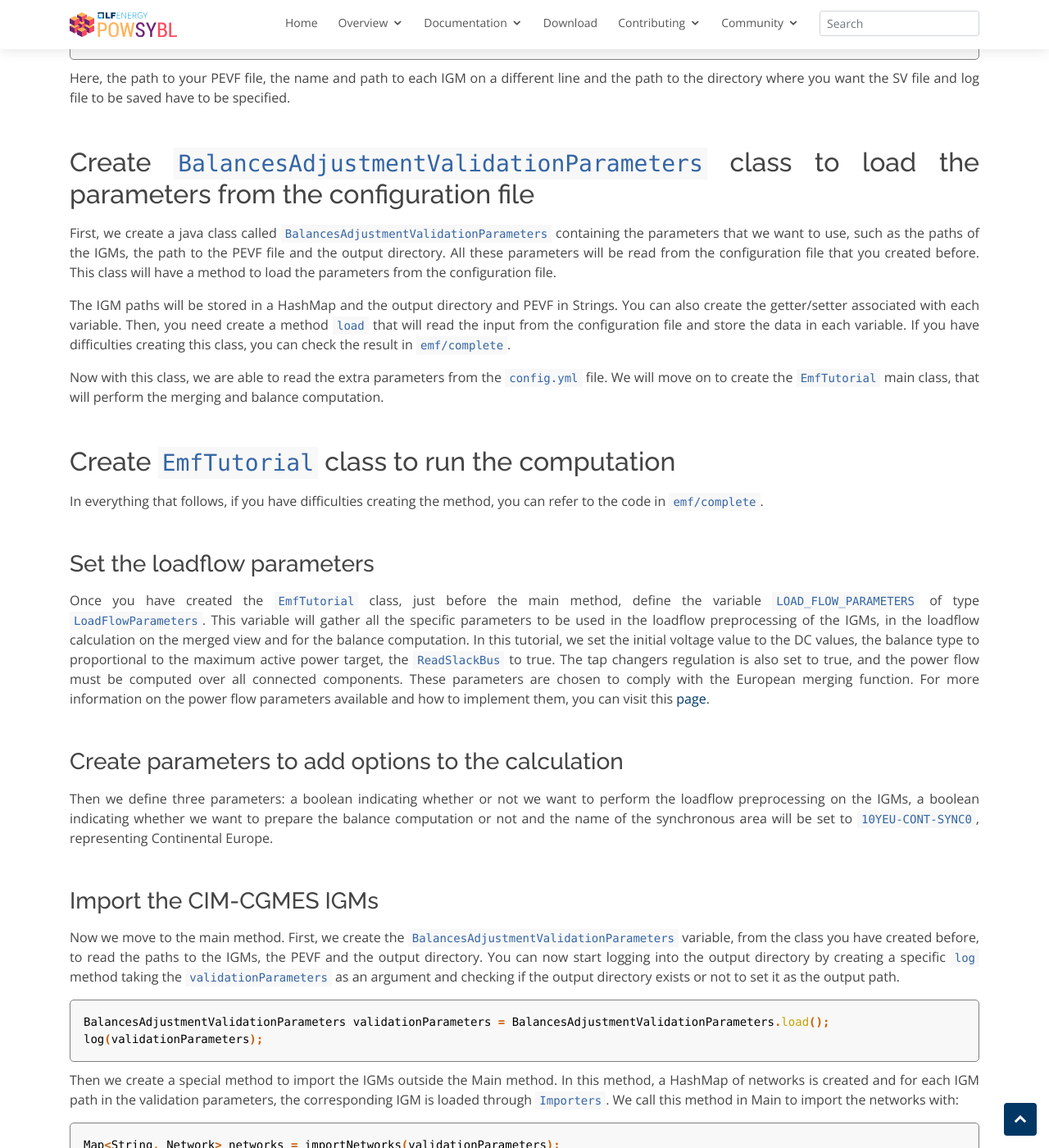
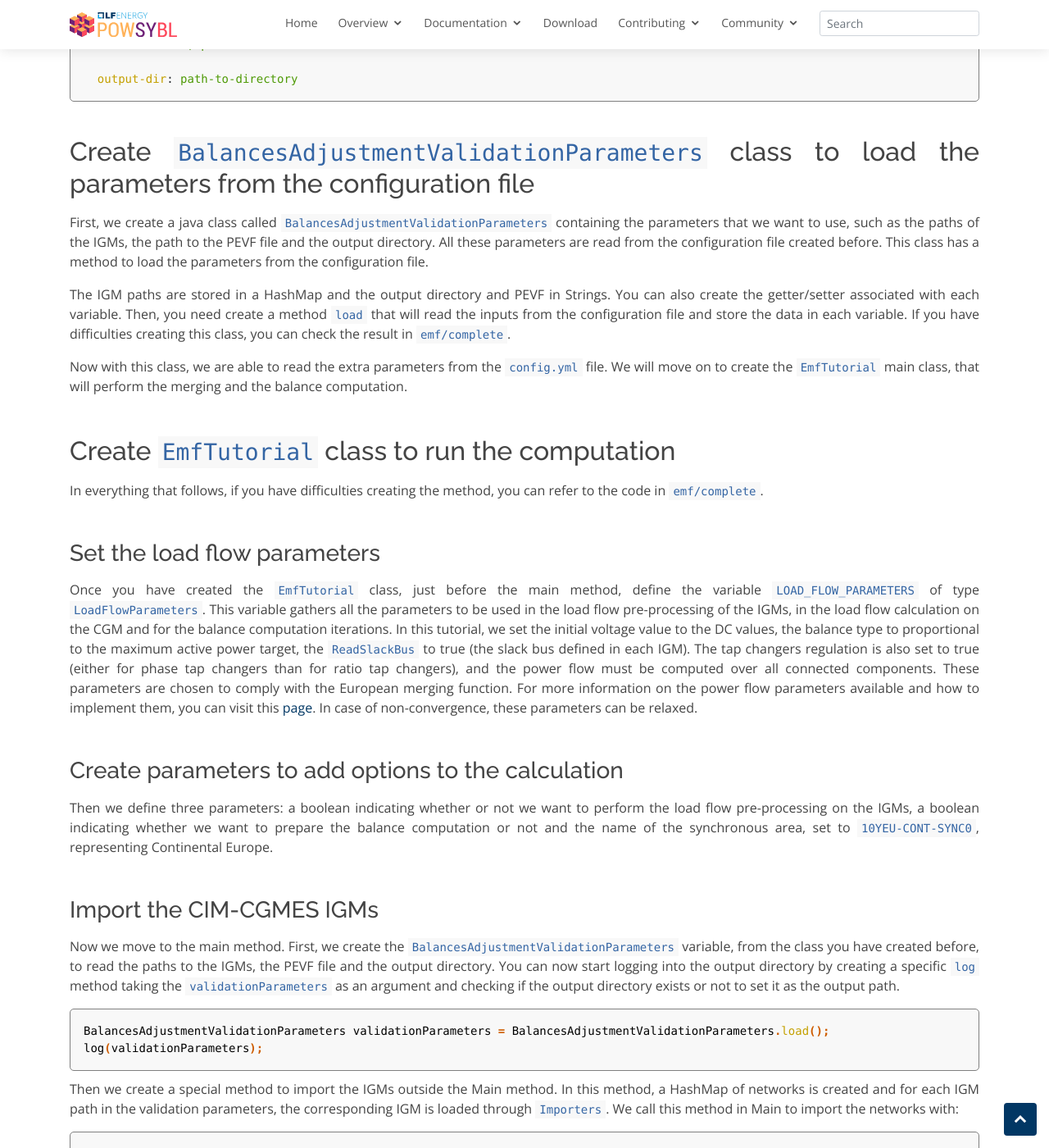
Before and after one commit to powsybl/powsybl.github.io, a Jekyll site: the page built from pages/documentation/developer/tutorials/emf.md, in a window 1280 px wide and 1400 px high, scrolled down 6248 px. Shown: the whole window at 82% size. Built offline with Jekyll 4.4.1, drawn with Linux system fonts in a browser that asks for light colours; our own code applies the rules of GitHub Pages for plain Markdown files; some of the changed text lies outside the part shown.

Commit message:
Small improvements.
Signed-off-by: Anne Tilloy <anne.tilloy@rte-france.com>

````diff
--- a/pages/documentation/developer/tutorials/balance_computation.md
+++ b/pages/documentation/developer/tutorials/emf.md
@@ -3,7 +3,7 @@
 latex: true
 ---
 
-# Write the Java code to perform merging and balance adjustment of CGMES files
+# Write the Java code to perform a European Merging Function
 
 This tutorial shows how to merge multiple IGMs from different TSOs and scale the resulting CGM according to actual market data. It implements the [European Merging Function](https://eepublicdownloads.entsoe.eu/clean-documents/Network%20codes%20documents/Implementation/cacm/cgmm/European_Merging_Function_Requirements_Specification.pdf) whose requirements can be found on the website of ENTSOE.
 The forecast net positions of the IGMs are computed through the [Pan European Verification Function](https://eepublicdownloads.entsoe.eu/clean-documents/EDI/Library/cim_based/schema/PEVF%20Implementation%20Guide_V1.0.pdf).
@@ -12,13 +12,11 @@
 {:toc}
 
 ## What will you build?
-First, your individual CGMES files will be imported and merged. Optionally, you will be able to compute a power flow on each of the single IGMs before merging. Then a loadlfow will be run on the CGM.
-The loadflow simulator used in this tutorial is [OpenLoadFlow](../../simulation/powerflow/openlf.md).
-After the loadflow on the merged area, the net positions of each TSO perimeter will be computed. The algorithm used for the balance computation is in the `powsybl-balances-adjustment` API. The PEVF file will be read and gives the expected net positions, and the balance adjustment is computed.
-Then the SV file of the CGM will be exported.
+First, your individual CGMES files will be imported and merged. Optionally, you will be able to compute a power flow on each IGM before merging. Then a load flow will be run on the CGM. The load flow simulator used in this tutorial is [OpenLoadFlow](../../simulation/powerflow/openlf.md).
+After the load flow performed on the merged area, the net positions of each control area will be computed. The algorithm used for the balance computation is in the `powsybl-balances-adjustment` API. The PEVF (for Pan European Verification Function) file will be read and gives the expected AC net positions (DC net positions is not yet supported), and the balance adjustment is computed. Then the SV file of the CGM will be exported.
 
 ## What will you need?
-- About one hour
+- About two hour
 - A favourite text editor or IDE
 - JDK 1.11 or later
 - Some IGMs that you want to merge and the corresponding PEVF and CGMES boundary files (EQBD, TPBD)
@@ -26,20 +24,19 @@
   - [IntelliJ IDEA](intellij.md)
 
 ## How to complete this tutorial?
-You can start from scratch and complete each step. Or you can bypass basic setup steps that you are already familiar with. Either way, you end up with a working code.
-To start from scratch, move on to [Create a new project](#create-a-new-project-from-scratch).
+You can start from scratch and complete each step. Or you can bypass basic setup steps that you are already familiar with. Either way, you end up with a working code. To start from scratch, move on to [Create a new project](#create-a-new-project-from-scratch).
 
 To skip the basics, do the following:
 - Download and unzip the source repository or clone it using Git.
 - Change directory to `emf/initial`
 - Jump ahead to [Configure the pom file](#configure-the-maven-pom-file)
 
-For the input data, you will need:
-- A folder containing your IGMs in CIM-CGMES format. Each IGM needs to be zipped with the EQ, TP, SSH and SV
+For the input data, you need:
+- A folder containing your IGMs in CIM-CGMES format. Each IGM needs to be zipped with the EQ, TP, SSH and SV.
 - A PEVF file corresponding to the AC net positions of the IGMs and the DC net position of the cross-border HVDC lines. It should not be zipped.
 - A folder containing the CGMES boundary files, EQBD and TPBD, unzipped as well.
 
-When you are done with the tutorial, you can compare your results with the code in `emf/complete`.
+When you are done with the tutorial, you can compare your code with the code in `emf/complete`.
 
 ## Create a new project from scratch
 To start from scratch, you need to create a file called `pom.xml` in `emf/initial` with the following content:
@@ -88,13 +84,11 @@
 <exec.cleanupDaemonThreads>false</exec.cleanupDaemonThreads>
 <exec.mainClass>powsybl.tutorials.emf.EmfTutorial</exec.mainClass>
 ```
-When you will have created the `EmfTutorial` class and its main function, you will then be able to
-execute your code through:
+When you have created the `EmfTutorial` class and its main function, you are able to execute your code through:
 ```
 $> mvn clean package exec:java
 ```
-You also need to configure the pom file in order to use a configuration file taken in the classpath, instead of the one
-that is global to your system:
+You also need to configure the pom file in order to use a configuration file taken in the classpath, instead of the one that is global to your system:
 ```xml
     <build>
   <plugins>
@@ -116,11 +110,11 @@
 Now, we add all the **required** maven dependencies:
 - `com.powsybl:powsybl-config-classic`: to provide a way to read the configuration.
 - `org.slf4j:slf4j-simple`: to provide an implementation of `slf4j`.
-- `com.powsybl:powsybl-open-loadflow`: to provide an [implementation](../simulation/powerflow/openlf.md) for the loadflow calculation.
-- `com.powsybl:powsybl-iidm-impl`: to work with network core model API.
+- `com.powsybl:powsybl-open-loadflow`: to provide an [implementation](../simulation/powerflow/openlf.md) for the load flow calculation.
+- `com.powsybl:powsybl-iidm-impl`: to work with network core model API and in-memory implementation.
 - `com.powsybl:powsybl-action-util`: to provide a set of common actions such as scaling.
-- `com.powsybl:powsybl-balances-adjustment` and `com.powsybl:powsybl-entsoe-cgmes-balances-adjustment`: to provide an implementation in order to run an active power balance adjustment computation over several network areas. Through this API, it is possible to keep the power factor constant during the process by readjusting the reactive power as well.
-- `com.powsybl:powsybl-cgmes-conversion`, `com.powsybl:powsybl-triple-store-impl-rdf4j`, `com.powsybl:powsybl-cgmes-extensions`, `com.powsybl:powsybl-iidm-converter-api`: to import/export the CGMES files and convert them into the iidm core network model.
+- `com.powsybl:powsybl-balances-adjustment` and `com.powsybl:powsybl-entsoe-cgmes-balances-adjustment`: to provide an implementation to run an active power balance adjustment computation over several control areas. Through this API, it is possible to keep the power factor constant during the process by readjusting the reactive power as well (since version 1.6.0 indeed).
+- `com.powsybl:powsybl-cgmes-conversion`, `com.powsybl:powsybl-triple-store-impl-rdf4j`, `com.powsybl:powsybl-cgmes-extensions`, `com.powsybl:powsybl-iidm-converter-api`: to import/export the CGMES files and convert them into the network core model.
 - `com.powsybl:powsybl-commons`: to provide a lot of really basic and technical utilities used everywhere in PowSyBl such as XML or JSON helpers, configuration, exceptions...
 - `com.powsybl:powsybl-iidm-mergingview`: to provide a way to merge several networks, keeping the underlying networks unchanged.
 
@@ -209,8 +203,7 @@
 ```
 
 ## Configure PowSyBl
-The configuration file for PowSyBl is in the folder `emf/initial/src/main/resources`.
-It gathers all the default configuration parameters about the loadflow simulator, its parameters, the parameters for the import/export of CGMES files, the path to the CGMES files.
+The configuration file for PowSyBl should be located in the folder `emf/initial/src/main/resources`. It gathers all the default configuration parameters about the load flow simulator, the parameters for the import/export of CGMES files, the path to the CGMES files, the path to the PEVF file, the output directory, etc.
 
 We need to configure PowSyBl to use the OpenLoadFlow implementation. To do that, you need to edit the `config.yml` file:
 ```yaml
@@ -238,52 +231,40 @@
 
   output-dir: path-to-directory
 ```
-Here, the path to your PEVF file, the name and path to each IGM on a different line and the path to the directory where you want the SV file and log file to be saved have to be specified.
 
 ## Create `BalancesAdjustmentValidationParameters` class to load the parameters from the configuration file
-First, we create a java class called `BalancesAdjustmentValidationParameters` containing the parameters that we want to use, such as the paths of the IGMs, the path to the PEVF file and the output directory.
-All these parameters will be read from the configuration file that you created before. This class will have a method to load the parameters from the configuration file.
+First, we create a java class called `BalancesAdjustmentValidationParameters` containing the parameters that we want to use, such as the paths of the IGMs, the path to the PEVF file and the output directory. All these parameters are read from the configuration file created before. This class has a method to load the parameters from the configuration file.
 
-The IGM paths will be stored in a HashMap and the output directory and PEVF in Strings.
-You can also create the getter/setter associated with each variable. Then, you need create a method `load` that will read the input from the configuration file and store the data in each variable.
-If you have difficulties creating this class, you can check the result in `emf/complete`.
+The IGM paths are stored in a HashMap and the output directory and PEVF in Strings. You can also create the getter/setter associated with each variable. Then, you need create a method `load` that will read the inputs from the configuration file and store the data in each variable. If you have difficulties creating this class, you can check the result in `emf/complete`.
 
-Now with this class, we are able to read the extra parameters from the `config.yml` file.
-We will move on to create the `EmfTutorial` main class, that will perform the merging and balance computation.
+Now with this class, we are able to read the extra parameters from the `config.yml` file. We will move on to create the `EmfTutorial` main class, that will perform the merging and the balance computation.
 
 ## Create `EmfTutorial` class to run the computation
 
 In everything that follows, if you have difficulties creating the method, you can refer to the code in `emf/complete`.
 
-### Set the loadflow parameters
+### Set the load flow parameters
 Once you have created the `EmfTutorial` class, just before the main method, define the variable `LOAD_FLOW_PARAMETERS` of type `LoadFlowParameters`.
-This variable will gather all the specific parameters to be used in the loadflow preprocessing of the IGMs, in the loadflow calculation on the merged view and for the balance computation.
-In this tutorial, we set the initial voltage value to the DC values, the balance type to proportional to the maximum active power target, the `ReadSlackBus` to true.
-The tap changers regulation is also set to true, and the power flow must be computed over all connected components.
-These parameters are chosen to comply with the European merging function.
-For more information on the power flow parameters available and how to implement them, you can visit this [page](pages/documentation/simulation/powerflow/openlf.md).
+This variable gathers all the parameters to be used in the load flow pre-processing of the IGMs, in the load flow calculation on the CGM and for the balance computation iterations. In this tutorial, we set the initial voltage value to the DC values, the balance type to proportional to the maximum active power target, the `ReadSlackBus` to true (the slack bus defined in each IGM). The tap changers regulation is also set to true (either for phase tap changers than for ratio tap changers), and the power flow must be computed over all connected components. These parameters are chosen to comply with the European merging function. For more information on the power flow parameters available and how to implement them, you can visit this [page](pages/documentation/simulation/powerflow/openlf.md). In case of non-convergence, these parameters can be relaxed.
 
 ### Create parameters to add options to the calculation
-Then we define three parameters: a boolean indicating whether or not we want to perform the loadflow preprocessing on the IGMs, a boolean indicating whether we want to prepare the balance computation  or not and the name of the synchronous area will be set to `10YEU-CONT-SYNC0`, representing Continental Europe.
+Then we define three parameters: a boolean indicating whether or not we want to perform the load flow pre-processing on the IGMs, a boolean indicating whether we want to prepare the balance computation or not and the name of the synchronous area, set to `10YEU-CONT-SYNC0`, representing Continental Europe.
 
 ### Import the CIM-CGMES IGMs
 Now we move to the main method.
-First, we create the `BalancesAdjustmentValidationParameters` variable, from the class you have created before, to read the paths to the IGMs, the PEVF and the output directory.
-You can now start logging into the output directory by creating a specific `log` method taking the `validationParameters` as an argument and checking if the output directory exists or not to set it as the output path.
+First, we create the `BalancesAdjustmentValidationParameters` variable, from the class you have created before, to read the paths to the IGMs, the PEVF file and the output directory. You can now start logging into the output directory by creating a specific `log` method taking the `validationParameters` as an argument and checking if the output directory exists or not to set it as the output path.
 
 ```java
 BalancesAdjustmentValidationParameters validationParameters = BalancesAdjustmentValidationParameters.load();
 log(validationParameters);
 ```
-Then we create a special method to import the IGMs outside the Main method. In this method, a HashMap of networks is created and for each IGM path in the validation parameters, the corresponding IGM is loaded through `Importers`.
-We call this method in Main to import the networks with:
+Then we create a special method to import the IGMs outside the Main method. In this method, a HashMap of networks is created and for each IGM path in the validation parameters, the corresponding IGM is loaded through `Importers`. We call this method in Main to import the networks with:
 ```java
 Map<String, Network> networks = importNetworks(validationParameters);
 ```
 
 ### Power flow on the IGMs
-Then we compute a power flow on the networks in order to select the valid ones, those for which the loadflow is successful.
-We create a new method `loadflowPreProcessing`, that runs the loadflow via OpenLoadFlow and we add the corresponding code in the main method:
+Then we compute a power flow on the networks in order to have an idea tof he valid ones, those for which the load flow is successful. In case of non-convergence of the load flow on an IGM, it is preferable to relax the parameters (tap changer and shunt regulations can be switched off, the reactive power limits of generators can be violated). In our tutorial, we have decided to remove the IGM but it should be the final solution. We create a new method `loadflowPreProcessing`, that runs the load flow via OpenLoadFlow and we add the corresponding code in the main method:
 ```java
 Map<String, Network> validNetworks = new HashMap<>(networks);
 if (LOAD_FLOW_PREPROCESSING) {
@@ -297,14 +278,14 @@
 MergingView mergingView = MergingView.create("merged", "validation");
 mergingView.merge(validNetworks.values().toArray(Network[]::new));
 ```
-And run a loadflow on the CGM:
+And run a load flow on the CGM. Note that the slack bus is not defined in the CGMES files for the whole CGM, so we prefer to select the most meshed one.
 ```java
 if (!PREPARE_BALANCE_COMPUTATION) {
     LOAD_FLOW_PARAMETERS.setReadSlackBus(false);
     LOAD_FLOW_PARAMETERS.setDistributedSlack(true);
     LoadFlowResult result = LoadFlow.run(mergingView, LOAD_FLOW_PARAMETERS);
     for (Generator gen : mergingView.getGenerators()) {
-        gen.setTargetP(-gen.getTerminal().getP()); // optional?
+        gen.setTargetP(-gen.getTerminal().getP());
     }
     System.out.println(result.isOk());
     System.out.println(result.getMetrics());
@@ -312,12 +293,10 @@
 ```
 
 ### Balance computation
-Now we start the balance computation. The PEVF input gives the forecast net position of each IGM that has been merged. As it it is market data, this net position is the one we should obtain after the lodflow, it is the target net position.
-However, after the loadflow, the net position of each IGM can be different from the target. The mismatch between what is expected and what is computed has to be balanced via a loop scaling the loads inside the merged area until each net position matches the target one.
-For that, we use the `powsybl-balances-adjustment` API. We also need to scale the net position with the rest of the synchronous area.
+Now we start the balance computation. The PEVF input gives the forecast AC net position of each IGM that has been merged. As it it is market data, this net position is the one we should obtain after the load flow, it is the target net position. However, after the load flow, the AC net position of each IGM can be different from the target. The mismatch between what is expected and what is computed has to be balanced via a loop scaling the loads inside the merged area until each net position matches the target one. For that, we use the `powsybl-balances-adjustment` API. In case of partial merge, we also need to scale the net position with the rest of the synchronous area.
 
 First, we create the targets and the `scalables`. `Loads` will be scaled inside the CGM area and `DanglingLines` outside of the CGM.
-We import the PEVF file as a `DataExchanges` object. The balances adjustment is done with constant power factor as the reactive power of the loads is adjusted as well.
+We import the PEVF file as a `DataExchanges` object. The balances adjustment is done with constant power factor as the reactive power of the loads is adjusted as well (since version 1.6.0 indeed).
 ```java
 List<BalanceComputationArea> balanceComputationAreas = new ArrayList<>();
 DataExchanges dataExchanges;
@@ -326,11 +305,9 @@
 }
 ```
 We now write two methods: `igmPreprocessing` and `prepareFictitiousArea`.
-The `igmPreprocessing` method calculates the target AC net position from the PEVF and the actual net position of the CGM after the loadflow and before the balance computation.
-To do that, for each network, you need first to retrieve the `CgmesControlArea`. After that, you can retrieve the target AC net position from the PEVF file with the method `getNetPosition` applied to `dataExchanges`. Then, you can create the scalables from a `NetworkAreaFactory` variable created based on the `CgmesControlArea` with the method `createFactory`  and `create` with the merging view as a parameter. The scalables are retrieved with the `createConformLoadScalable` method.
-You should then add the `BalanceComputationArea` obtained with the factory, scalable and target of any given network to a list of areas.
+The `igmPreprocessing` method calculates the target AC net position from the PEVF and the actual net position of each control area after the load flow and before the balance computation. To do that, for each network, you need first to retrieve the `CgmesControlArea`. After that, you retrieve the target AC net position from the PEVF file with the method `getNetPosition` applied to `dataExchanges`. Then, you create a `NetworkArea` from the `CgmesControlArea` in order to have access to the utility method that creates scalables (called `createConformLoadScalable`). You have everything to run a balances adjustment.
 
-The `prepareFictitiousArea` method will do the same but for the outside of the CGM. To do so, you need to retrieve the `DanglingLineScalable` of each TSO perimeter through the `CgmesControlArea` and create the fictitious CGMES control area as a `NetworkArea`. Then you can retrieve the AC net position from the PEVF and from this fictitious area. Then you can also add this created `BalanceComputationArea` to the list.
+The `prepareFictitiousArea` method does the same but for the borders of the CGM. To do so, you need to retrieve the `DanglingLineScalable` of each TSO perimeter through the `CgmesControlArea` and create the fictitious CGMES control area as a `NetworkArea`. Then you can retrieve its AC net position from the PEVF file. You have one more area.
 
 In the main method, you can call these methods through:
 ```java
@@ -372,13 +349,12 @@
     });
 }
 ```
-With the `createContext` method being a method creating a `CgmesExportContext` , then setting the scenario time and for each IGM from `networks` adding the topological nodes and dependencies.
+With the `createContext` method being a method creating a `CgmesExportContext`, then setting the scenario time and for each IGM from `networks` adding the topological nodes and dependencies.
 
-Now, if you run the code and check the output directory, you should get the logs and the SV.
-
+Now, if you run the code and check the output directory, you should get the logs and the SV file.
 
 ## Summary
-In this tutorial, you have learned how to import multiple CIM-CGMES IGMs and then run a loadflow on them. Your IGMs were then merged and a loadflow on the whole CGM was computed. Then you ran a balance adjustment based on market data and exported the SV result file.
+In this tutorial, you have learned how to import multiple CIM-CGMES IGMs and then run a loadflow on them. Your IGMs were then merged and a load flow on the whole CGM was computed. Then you ran a balance adjustment based on market data and exported the SV result file.
 
 ## Going further
 The following link can be also useful:
````
Also changed, not shown: other parts of pages/documentation/developer/tutorials/emf.md (+8 -9 lines), pages/documentation/developer/tutorials/index.md (+1 -1 lines).
